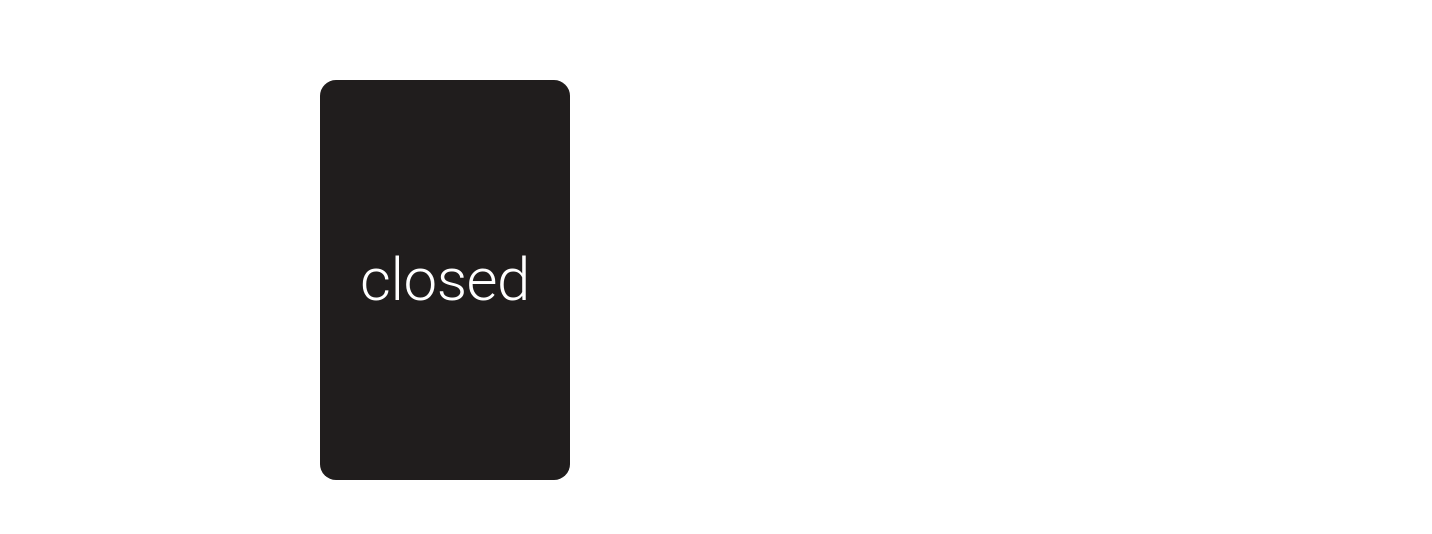
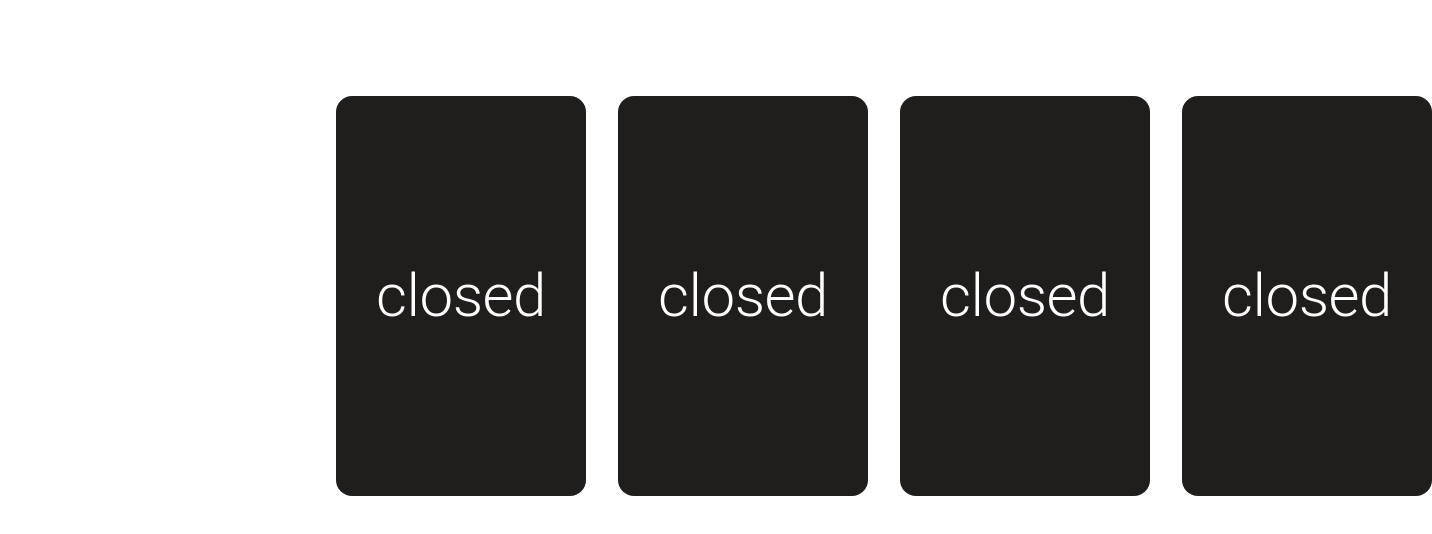
Before and after one commit to cenarturkmen/memory-game, a React (Create React App) app: page / in a window 1280 px wide. Shown: the top 534 px of the page, 1432 px wide, since content can reach past the window. Built offline with nearby package versions, Linux system fonts and the light colour scheme.

Commit message:
refactor(item): changed file name to Cell, table component add

```diff
--- a/src/App.tsx
+++ b/src/App.tsx
@@ -1,18 +1,17 @@
 import * as React from "react";
 import ThemeProvider from "@mui/material/styles/ThemeProvider";
+
 import "./App.css";
 import { theme } from "./utils/theme";
-import { Item } from "./components/Item/Item";
-import { Typography } from "@mui/material";
 import { Layout } from "./utils/Layout";
-//import { Layout } from "./utils/Layout";
+import { Table } from "./components/Table/Table";
 
 function App() {
   return (
     <div>
       <ThemeProvider theme={theme}>
         <Layout>
-          <Item />
+          <Table />
         </Layout>
       </ThemeProvider>
     </div>
--- a/src/components/Item/Item.scss
+++ b/src/components/Cell/Cell.scss
@@ -1,6 +1,7 @@
 .parent {
   width: 250px;
   height: 400px;
+  margin: 1rem;
 }
 
 .parent[data-isOpen="true"] {
--- /dev/null
+++ b/src/components/Cell/Cell.tsx
@@ -0,0 +1,52 @@
+import React from "react";
+import { motion } from "framer-motion";
+import "./Cell.scss";
+import Typography from "@mui/material/Typography";
+
+interface CellProps {
+  index: number;
+  value: string;
+  isOpen: boolean;
+  isDone: boolean;
+  onClick: (index: number) => void;
+}
+
+export const Cell: React.FC<CellProps> = ({
+  index,
+  value,
+  isOpen,
+  isDone,
+  onClick,
+}) => {
+  return (
+    <div className="parent" onClick={() => onClick(index)}>
+      <motion.div
+        className="child"
+        whileHover={{
+          scale: 1.1,
+        }}
+        whileTap={{ scale: 0.8, rotateY: -90 }}
+      >
+        {isOpen && !isDone ? (
+          <Typography variant="h2" sx={{ color: "white" }}>
+            {value}
+          </Typography>
+        ) : (
+          ""
+        )}
+        {!isOpen && !isDone ? (
+          <Typography variant="h2" sx={{ color: "white" }}>
+            closed
+          </Typography>
+        ) : (
+          ""
+        )}
+        {isDone && (
+          <Typography variant="h2" sx={{ color: "white" }}>
+            done
+          </Typography>
+        )}
+      </motion.div>
+    </div>
+  );
+};
--- a/src/components/Item/Item.tsx
+++ /dev/null
@@ -1,37 +0,0 @@
-import React, { useState } from "react";
-import { motion } from "framer-motion";
-import "./Item.scss";
-import Typography from "@mui/material/Typography";
-
-// interface CardProps {}
-export const Item: React.FC = () => {
-  const [isOpen, setIsOpen] = useState(false);
-
-  const cardTapHandler = (): void => {
-    setIsOpen(!isOpen);
-    console.log(isOpen);
-  };
-
-  return (
-    <div className="parent" onClick={cardTapHandler}>
-      <motion.div
-        className="child"
-        whileHover={{
-          scale: 1.1,
-        }}
-        whileTap={{ scale: 0.8, rotateY: -90 }}
-      >
-        {isOpen ? (
-          <Typography variant="h2" sx={{ color: "white" }}>
-            open
-          </Typography>
-        ) : (
-          <Typography variant="h2" sx={{ color: "white" }}>
-            closed
-          </Typography>
-        )}
-      </motion.div>
-      <Typography>{isOpen}</Typography>
-    </div>
-  );
-};
--- /dev/null
+++ b/src/components/Table/Table.scss
@@ -0,0 +1,4 @@
+
+.table {
+    display: flex;
+}
--- /dev/null
+++ b/src/components/Table/Table.tsx
@@ -0,0 +1,82 @@
+import React from "react";
+import { useState } from "react";
+
+import "./Table.scss";
+import { Cell } from "../Cell/Cell";
+
+export const Table: React.FC = () => {
+  const [cells, setCells] = useState(fakeData);
+  const [clickCounter, setClickCounter] = useState(0);
+
+  const cartClickHandler = (index: number) => {
+    const newCells = [...cells];
+    newCells[index].isOpen = !newCells[index].isOpen;
+    setCells(newCells);
+
+    setClickCounter(clickCounter + 1);
+
+    console.log(clickCounter);
+    if (clickCounter === 1) {
+      const newCells = [...cells];
+      const lastIndex = index;
+      const lastValue = newCells[lastIndex].value;
+      newCells.forEach((cell) => {
+        if (cell.id !== lastIndex && cell.value === lastValue) {
+          cell.isDone = true;
+          cell.isOpen = false;
+        }
+      });
+    }
+
+    if (clickCounter === 2) {
+      setClickCounter(0);
+      const newCells = [...cells];
+      newCells.forEach((cell) => {
+        cell.isOpen = false;
+      });
+    }
+
+  };
+
+  return (
+    <div className="table">
+      {cells.map((cell, index: number) => (
+        <Cell
+          key={index}
+          index={index}
+          value={cell.value}
+          isOpen={cell.isOpen}
+          isDone={cell.isDone}
+          onClick={(index) => cartClickHandler(index)}
+        />
+      ))}
+    </div>
+  );
+};
+
+const fakeData = [
+  {
+    id: 1,
+    value: "1",
+    isOpen: false,
+    isDone: false,
+  },
+  {
+    id: 2,
+    value: "2",
+    isOpen: false,
+    isDone: false,
+  },
+  {
+    id: 3,
+    value: "2",
+    isOpen: false,
+    isDone: false,
+  },
+  {
+    id: 4,
+    value: "1",
+    isOpen: false,
+    isDone: false,
+  },
+];
```
